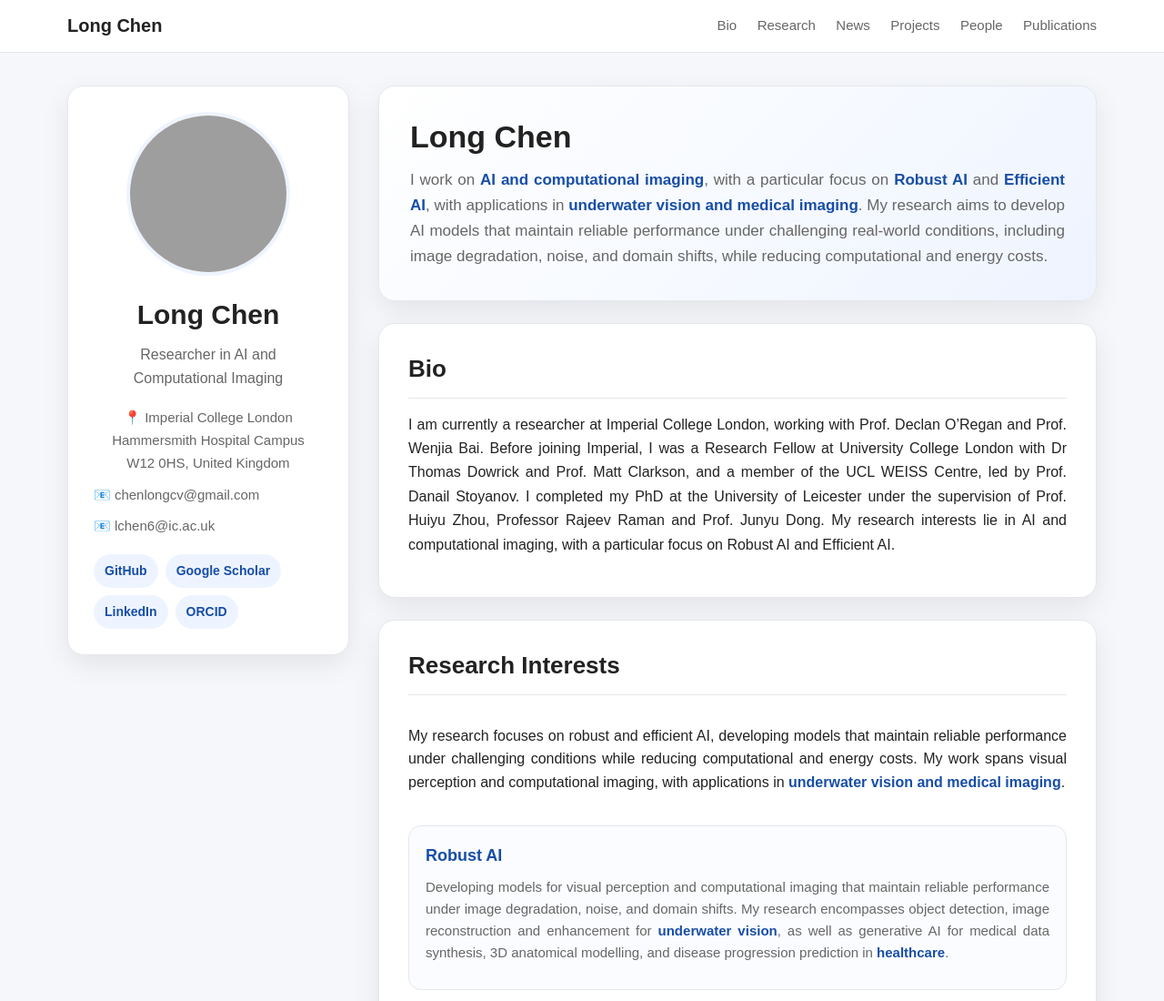
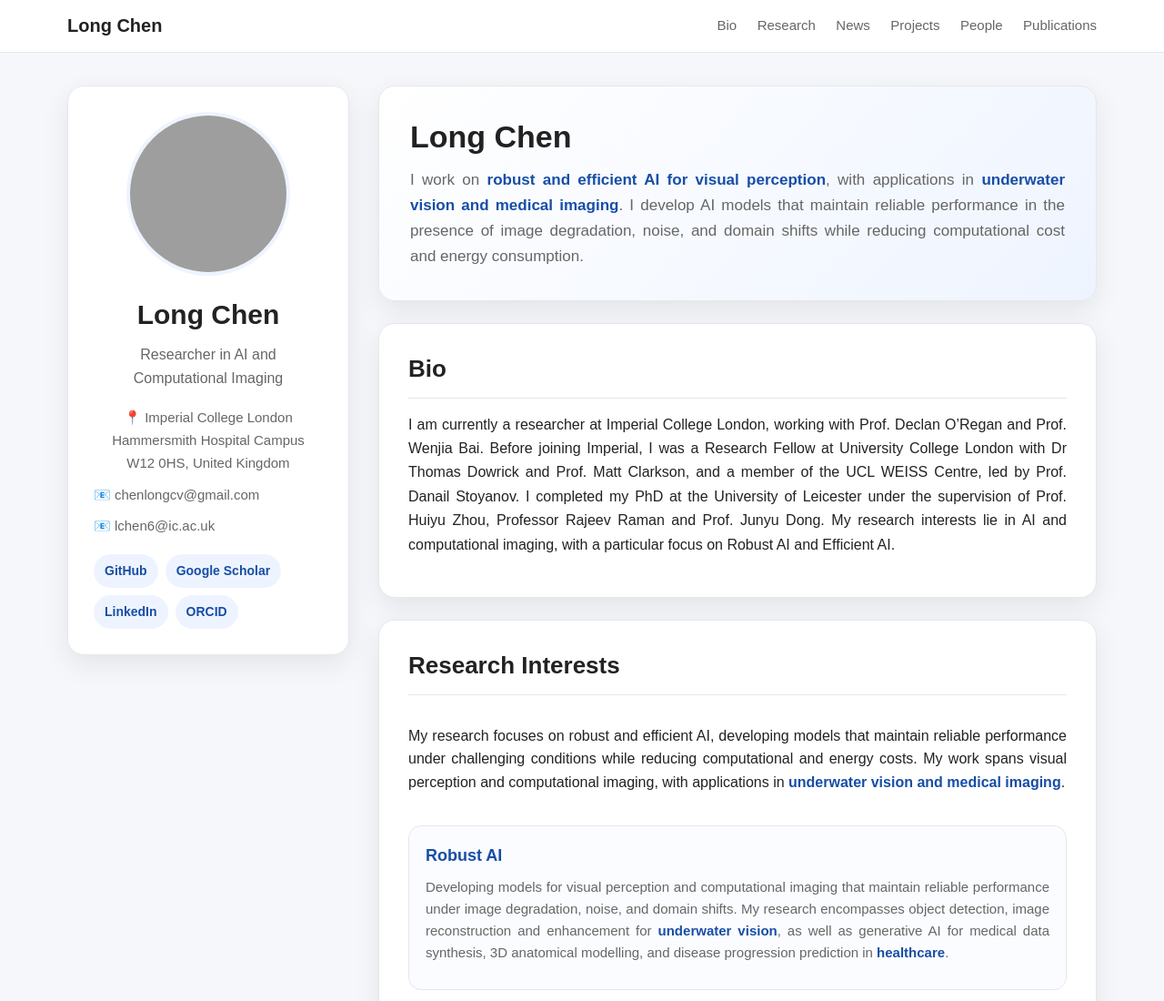
Before and after one commit to LongChenCV/LongChenCV.github.io, a plain HTML site: page index.html in a window 1280 px wide. Shown: the top 1100 px of the page at 91% size. Drawn offline with Linux system fonts and the light colour scheme; grey boxes are pictures that could not be loaded.

Commit message:
Revise AI work description for clarity and brevity
Updated the description of AI work to be more concise and focused.

```diff
--- a/index.html
+++ b/index.html
@@ -591,8 +591,8 @@ body {
     <section class="hero">
       <h1>Long Chen</h1>
       <p>
-        I work on <span class="highlight">AI and computational imaging</span>, with a particular focus on <span class="highlight">Robust AI</span> and <span class="highlight">Efficient AI</span>, with applications in <span class="highlight">underwater vision and medical imaging</span>.
-        My research aims to develop AI models that maintain reliable performance under challenging real-world conditions, including image degradation, noise, and domain shifts, while reducing computational and energy costs.
+        I work on <span class="highlight">robust and efficient AI for visual perception</span>, with applications in <span class="highlight">underwater vision and medical imaging</span>.
+        I develop AI models that maintain reliable performance in the presence of image degradation, noise, and domain shifts while reducing computational cost and energy consumption.
       </p>
     </section>
 
```
